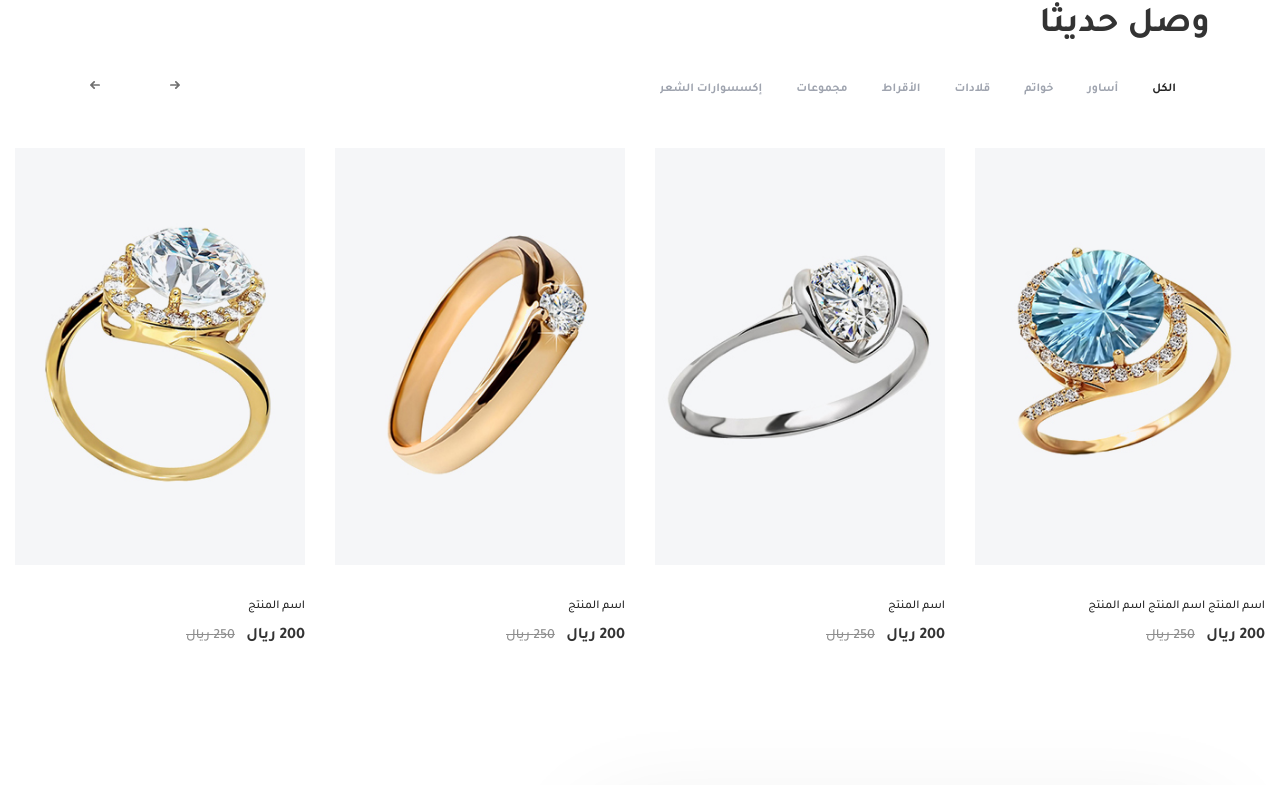
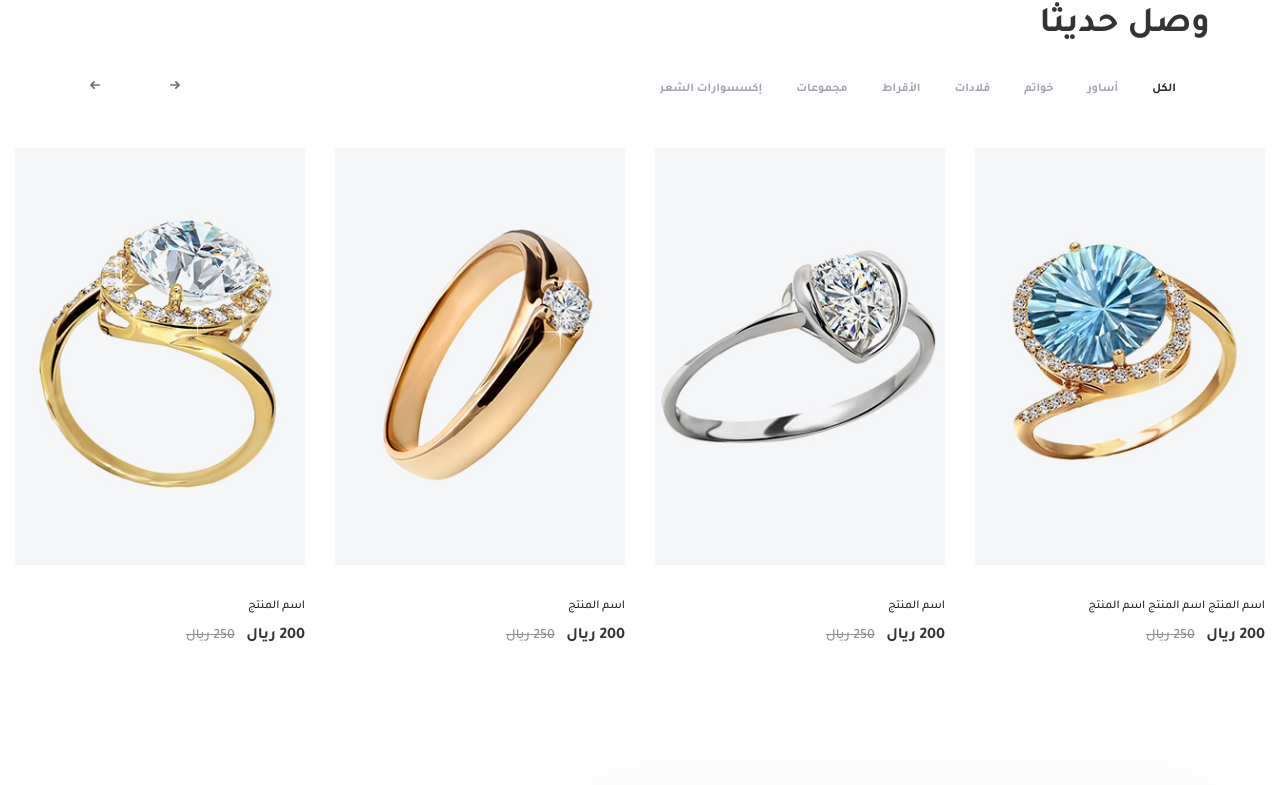
Before and after one commit to mo3az96/sy, a plain HTML site: page index-ar.html in a window 1280 px wide. Shown: the part 1973-2758 px from the top of the page. Drawn offline with Linux system fonts and the light colour scheme.

Commit message:
slider bg

```diff
--- a/css/main.css
+++ b/css/main.css
@@ -1221,13 +1221,14 @@ html[dir=rtl] .products .swiper-arrows {
   }
 }
 .product .item-img img {
+  transform: scale(1.05);
   -moz-transition: all 0.3s ease-in-out;
   -o-transition: all 0.3s ease-in-out;
   -webkit-transition: all 0.3s ease-in-out;
   transition: all 0.3s ease-in-out;
 }
 .product .item-img:hover img {
-  transform: scale(0.9);
+  transform: scale(1);
 }
 @media (max-width: 767px) {
   .product .item-img:hover img {
```
